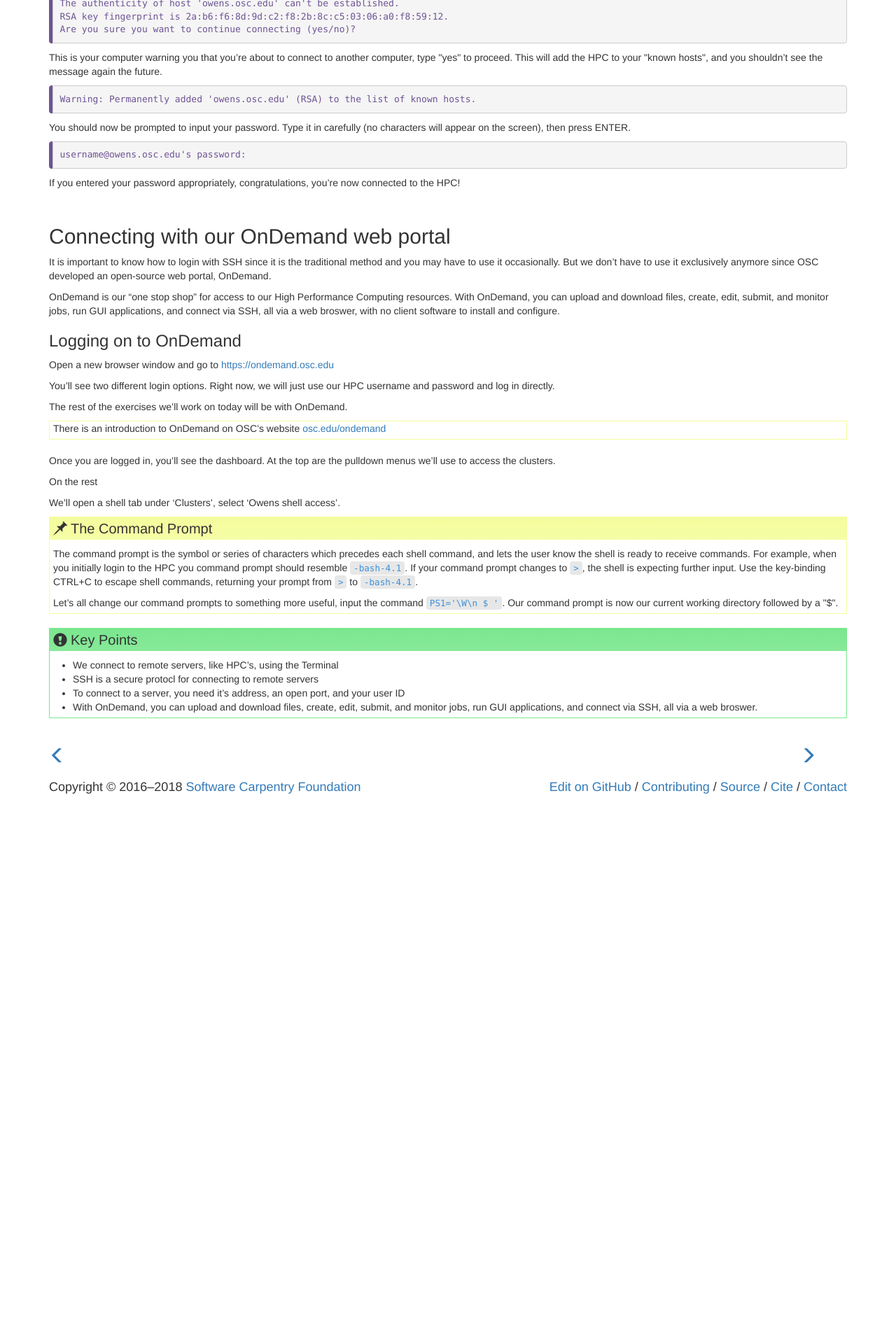
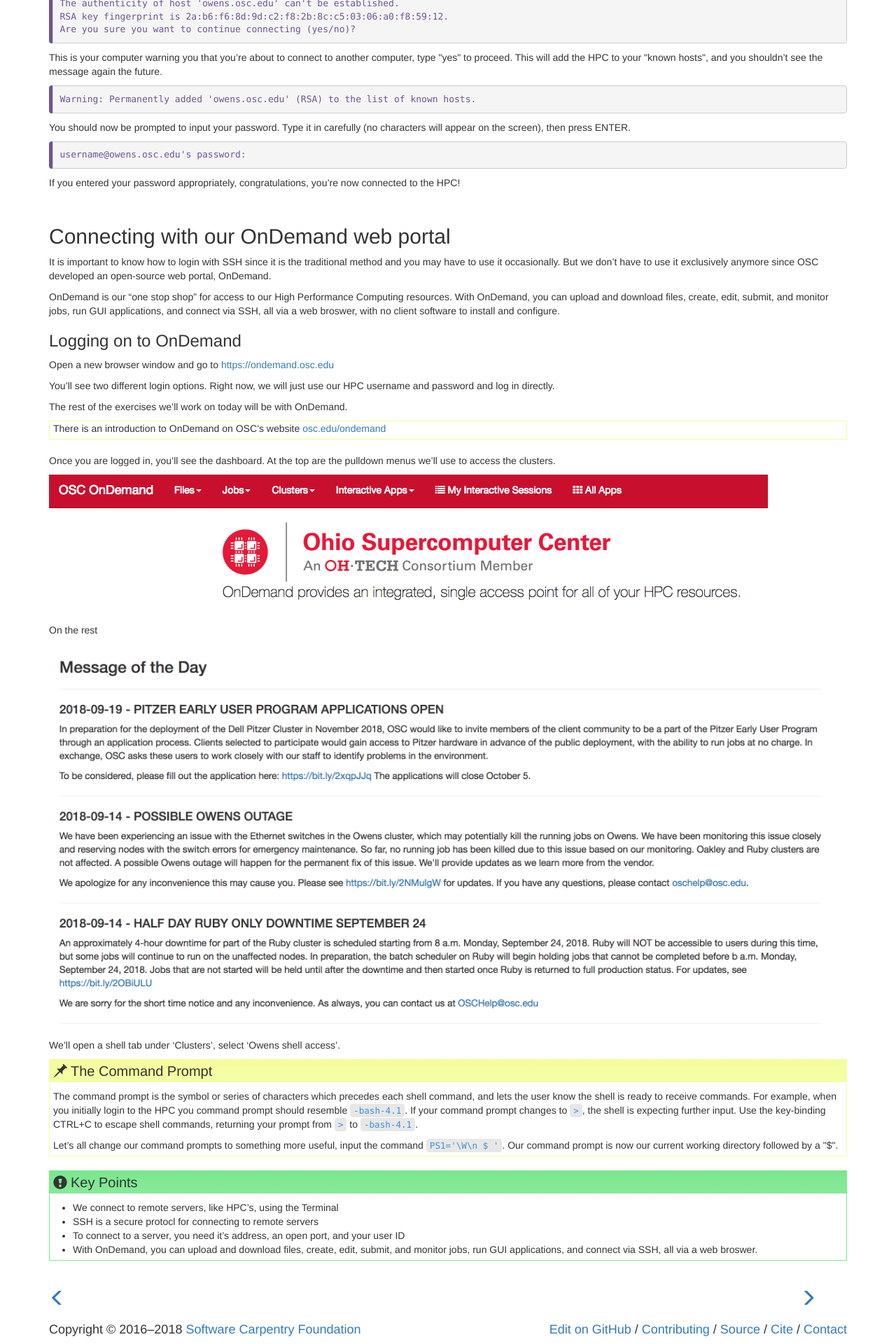
Before and after one commit to khill42/OSC_IntroHPC, a Jekyll site: the page built from _episodes/01-bash.md, in a window 1280 px wide. Shown: the part 929-2849 px from the top of the page at 70% size. Built offline with Jekyll 4.4.1, drawn with Linux system fonts in a browser that asks for light colours; before the commit the page ends 2074 px from its top, so only the background shows below that.

Commit message:
Update 01-bash.md

```diff
--- a/_episodes/01-bash.md
+++ b/_episodes/01-bash.md
@@ -95,7 +95,11 @@ The rest of the exercises we'll work on today will be with OnDemand.
 
 Once you are logged in, you'll see the dashboard. At the top are the pulldown menus we'll use to access the clusters.
 
+![OnDemand Dashboard](../files/Pulldown.png)
+
 On the rest
+
+![Message of the Day](../files/MOTD.png)
 
 We'll open a shell tab under 'Clusters', select 'Owens shell access'.
 
```
